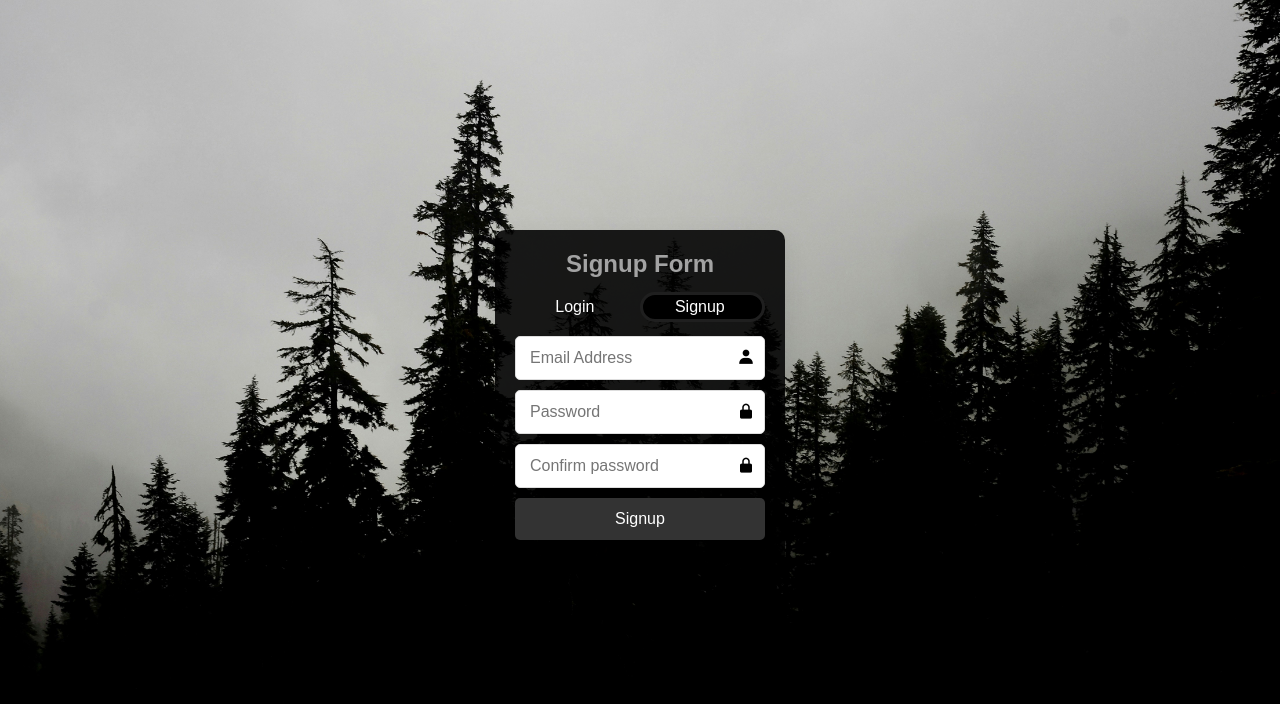
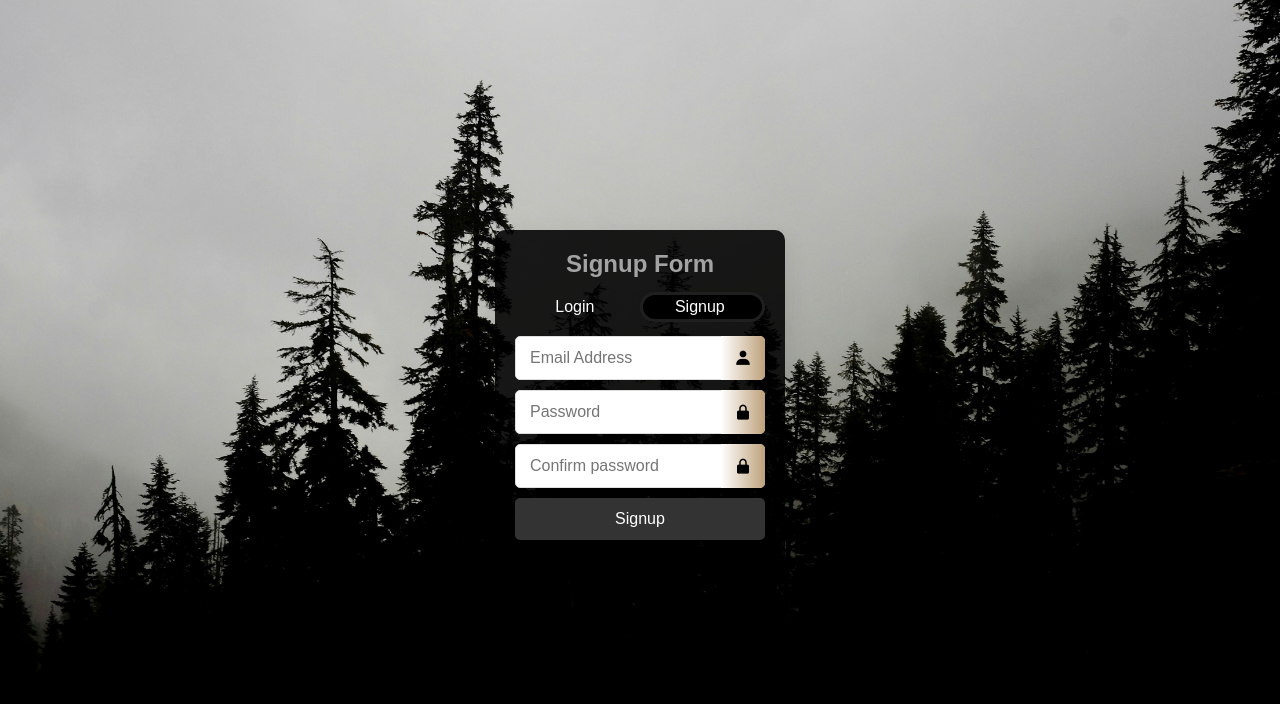
Before and after one commit to apurakshit2001/Login-Dashboard, a React (Vite) app: page / in a window 1280 px wide. Shown: the top 704 px of the page. Built offline with nearby package versions, Linux system fonts and the light colour scheme.

Commit message:
"Updated styles for form element in LoginSignupForm.css"

```diff
--- a/src/Components/LoginSignupForm.css
+++ b/src/Components/LoginSignupForm.css
@@ -120,8 +120,10 @@ form {
     font-size: 18px;
     color: #000000;
     position: absolute;
-    right: 10px;
-    margin-top: 12px;
+    right: 0;
+    background: linear-gradient(to right,#ffffff,  rgb(190, 161, 123));
+    padding: 13px;
+    border-radius: 0 5px 5px 0;
 }
 
 input[type='radio'] {
```
